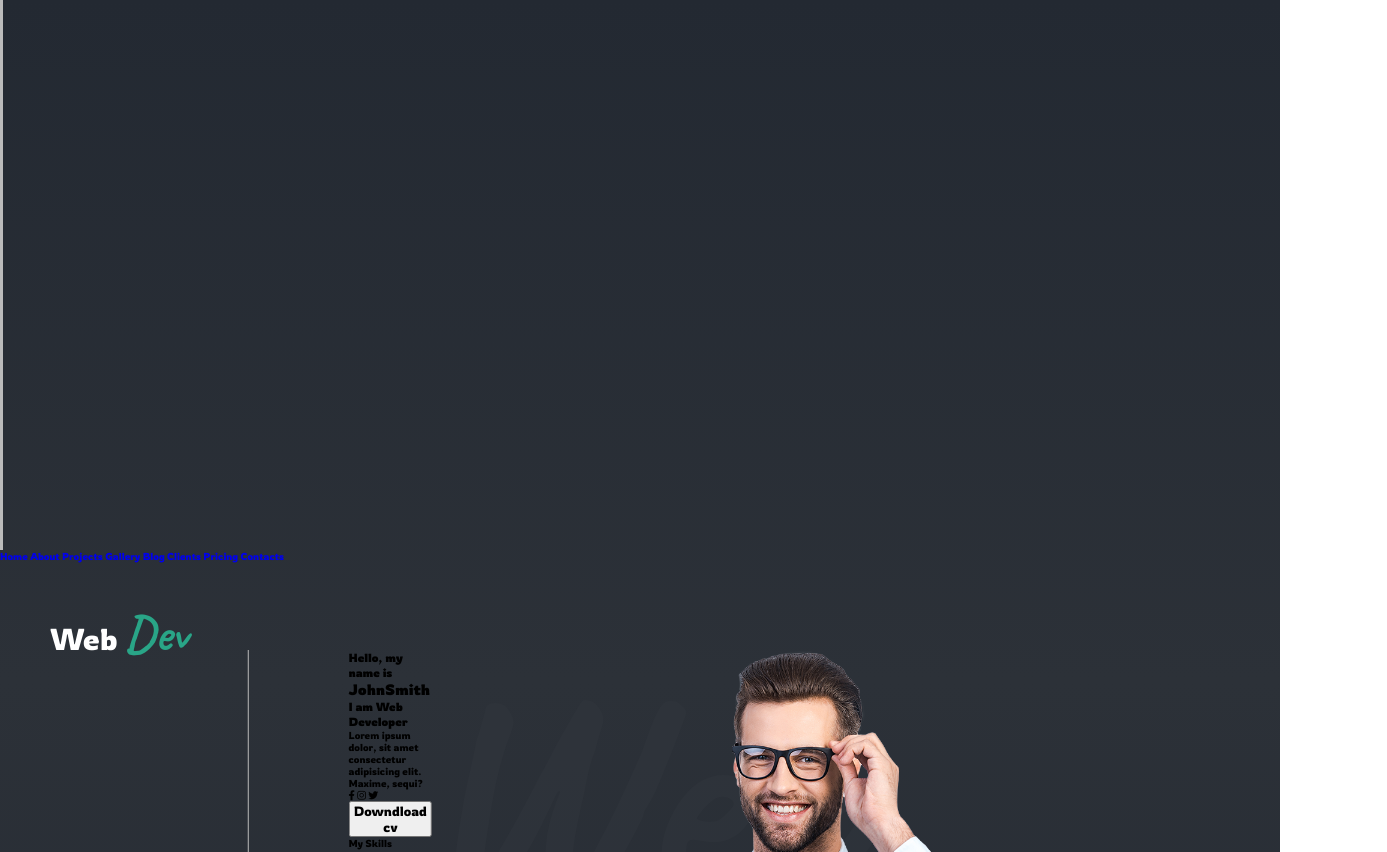
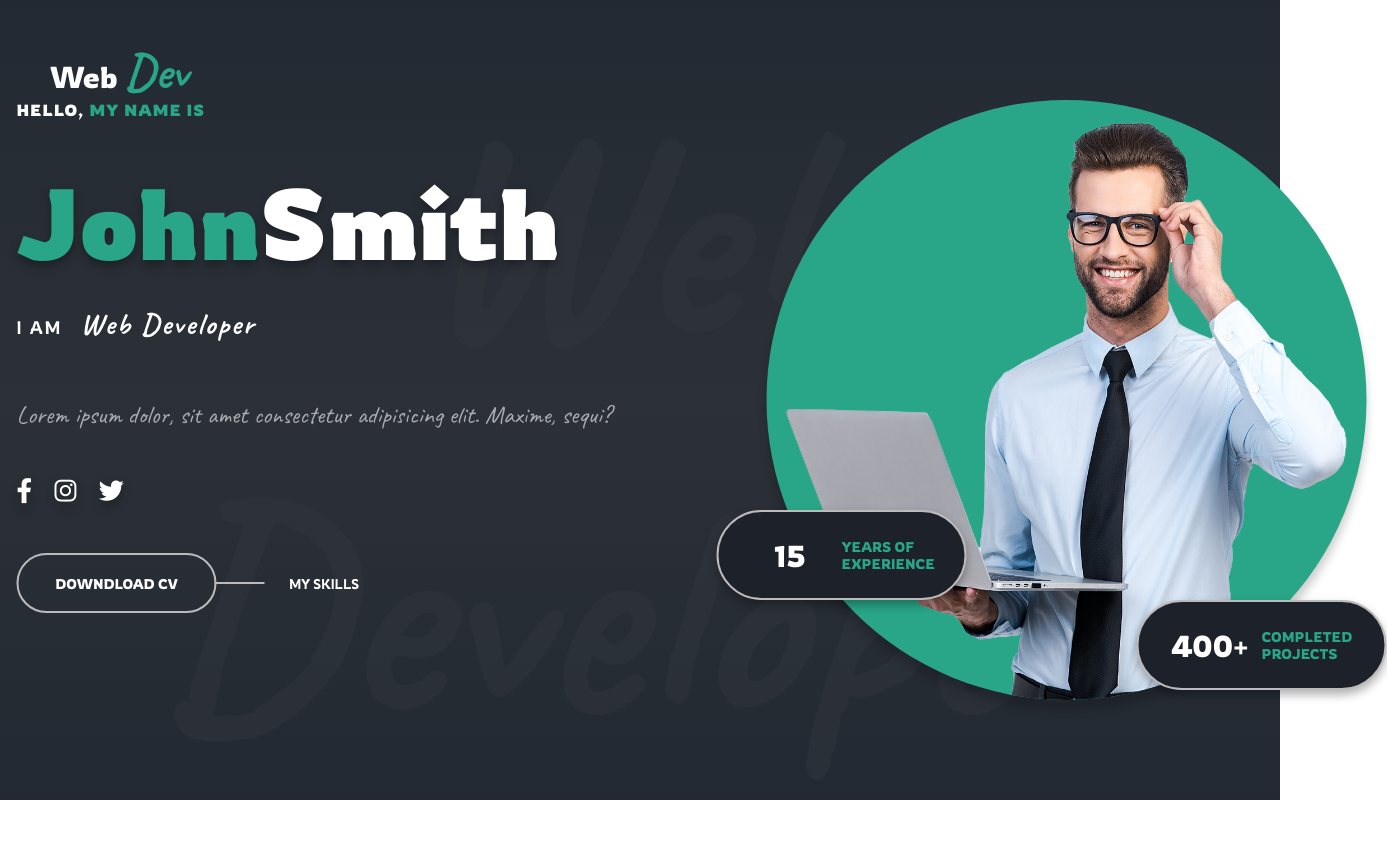
Before and after one commit to pagas/responsive-websites, a plain HTML site: page portfolio/index.html in a window 1280 px wide. Shown: the top 852 px of the page, 1387 px wide, since content can reach past the window. After the commit the page ends 800 px from the top, so only its background shows below. Drawn offline with Linux system fonts and the light colour scheme.

Commit message:
add landing page

```diff
--- a/portfolio/styles/landing.css
+++ b/portfolio/styles/landing.css
@@ -48,14 +48,203 @@
     height: 55rem;
     background-color: #bbb;
     margin-right: 10rem;
+    position: relative;
+}
+
+.section-border::before {
+    content: "";
+    width: 3rem;
+    height: 3rem;
+    border: .2rem solid #bbb;
+    background-color: var(--dark-blue);
+    border-radius: 50%;
+    position: absolute;
+    left: -1.65rem;
+    top: -3rem;
+}
+
+.section-border::after {
+    content: "";
+    width: 3rem;
+    height: 3rem;
+    border: .2rem solid #bbb;
+    background-color: var(--dark-blue);
+    border-radius: 50%;
+    position: absolute;
+    left: -1.65rem;
+    bottom: -3rem;
+}
+
+.developer-info {
+    margin-right: 15rem;
+}
+
+.greeting {
+    font-size: 1.6rem;
+    text-transform: uppercase;
+    color: #fff;
+    letter-spacing: .1rem;
+}
+
+.greeting span {
+    color: var(--theme-color);
+}
+
+.name {
+    font-size: 10rem;
+    width: 60rem;
+    margin: 4rem 0 2rem 0;
+    color: #fff;
+    text-shadow: 0 .5rem 1rem rgba(0, 0, 0, .3);
+}
+
+.name span {
+    color: var(--theme-color);
+}
+
+.prof {
+    font-size: 1.8rem;
+    font-weight: 300;
+    text-transform: uppercase;
+    color: #fff;
+    letter-spacing: .2rem;
+    margin-bottom: 6rem;
+}
+
+.prof span {
+    font-family: "Caveat", cursive;
+    font-size: 3rem;
+    font-weight: bold;
+    text-transform: capitalize;
+    margin-left: 1.2rem;
+}
+
+
+.about {
+    width: 60rem;
+    font-family: "Caveat", cursive;
+    font-size: 2.5rem;
+    line-height: 1;
+    color: #a9abae;
+    margin-bottom: 5rem;
+}
+
+.social-media {
+    margin-bottom: 5rem;
+}
+
+.social-media i {
+    font-size: 2.5rem;
+    color: #fff;
+    margin-right: 2rem;
+    text-shadow: 0 .5rem 1rem rgba(0, 0, 0, .3);
+    cursor: pointer;
+}
+
+.btn {
+    width: 20rem;
+    height: 6rem;
+    border: .2rem solid #bbb;
+    border-radius: 3rem;
+    background-color: transparent;
+    font-size: 1.4rem;
+    text-transform: uppercase;
+    color: #fff;
+    cursor: pointer;
+    margin-right: 7rem;
+    position: relative;
+}
+
+.btn::before {
+    content: "";
+    width: 100%;
+    height: 100%;
+    background-color: var(--theme-color);
+    border-radius: 3rem;
+    position: absolute;
+    top: 0;
+    left: 0;
+    z-index: -10;
+    transform: scale(0);
+    transition: transform 0.3s;
+}
+
+.btn:hover::before {
+    transform: scale(1);
+    transition: transform 0.5s;
+}
+
+.cv-btn::after {
+    content: "";
+    width: 5rem;
+    height: .2rem;
+    background-color: #bbb;
+    position: absolute;
+    top: 50%;
+    right: -5rem;
+    transform: translateY(-50%);
+}
+
+.cv span {
+    font-size: 1.4rem;
+    font-weight: 300;
+    text-transform: uppercase;
+    color: #fff;
+}
+
+.developer-img {
+    position: relative;
 }
 
 .dev-img-wrapper {
     width: 60rem;
     height: 60rem;
+    background-color: var(--theme-color);
+    border-radius: 50%;
+    padding: 2rem 2rem 0 2rem;
+    box-shadow: 0 1rem 1rem rgba(0, 0, 0, .2);
+    overflow: hidden;
 }
 
 .dev-img-wrapper img {
     width: 100%;
     height: 100%;
 }
+
+.dev-work {
+    width: 25rem;
+    height: 9rem;
+    background-color: var(--dark-blue);
+    font-size: 1.4rem;
+    text-transform: uppercase;
+    color: #fff;
+    border: .2rem solid #bbb;
+    border-radius: 6rem;
+    display: flex;
+    justify-content: center;
+    align-items: center;
+    padding: 0 2rem;
+    box-shadow: 0 .5rem 1rem rgba(0, 0, 0, .3);
+    position: absolute;
+}
+
+.dev-experience {
+    bottom: 10rem;
+    right: 40rem;
+}
+
+.dev-projects {
+    bottom: 1rem;
+    right: -2rem;
+}
+
+.dev-work span:nth-child(1) {
+    font-size: 3rem;
+    width: 50%;
+    text-align: center;
+}
+
+.dev-work span:nth-child(2) {
+    color: var(--theme-color);
+    width: 50%;
+}
--- a/portfolio/styles/style.css
+++ b/portfolio/styles/style.css
@@ -22,3 +22,6 @@ html {
 }
 
 /* hide havigation for now */
+.navigation {
+    display: none;
+}
--- a/portfolio/styles/vars.css
+++ b/portfolio/styles/vars.css
@@ -1,3 +1,4 @@
 :root {
     --theme-color: #29a587;
+    --dark-blue: #1d222a;
 }
```
